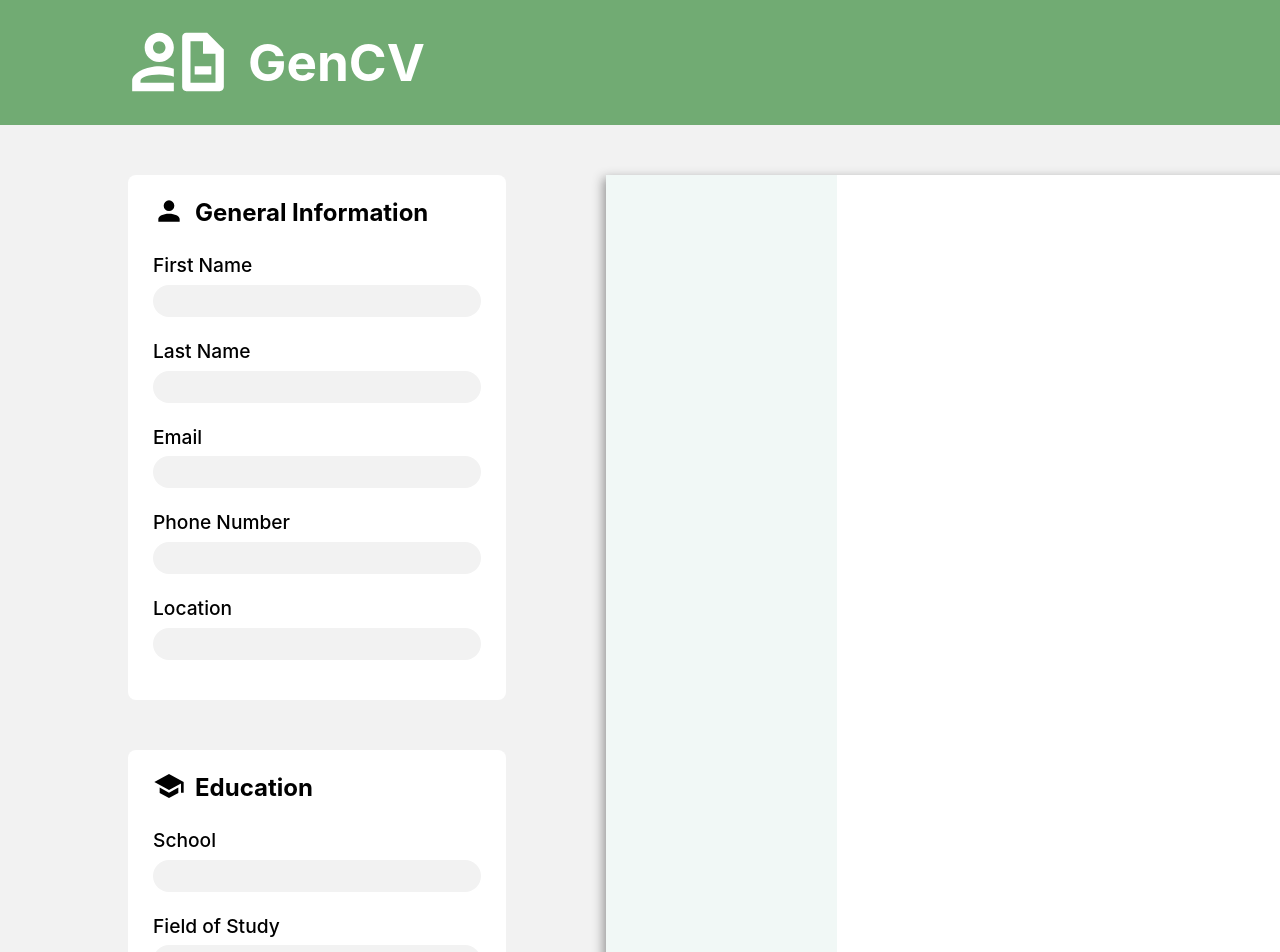
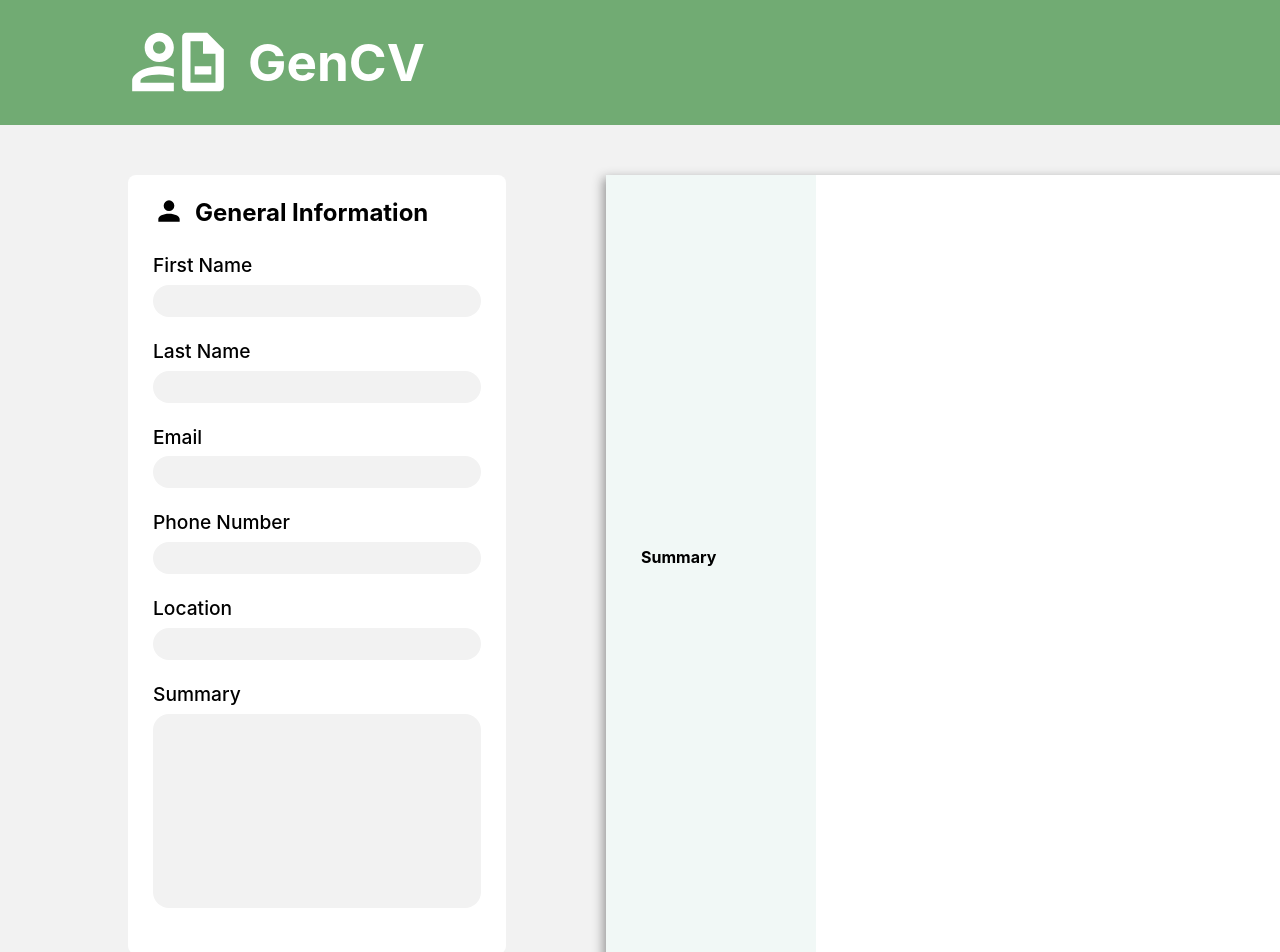
Before and after one commit to Gesem-Martinez/gencv, a React (Vite) app: page / in a window 1280 px wide. Shown: the top 952 px of the page. Built offline with nearby package versions, Linux system fonts and the light colour scheme.

Commit message:
Add different types of input based on props. Add basic preview structure

```diff
--- a/src/App.css
+++ b/src/App.css
@@ -71,7 +71,6 @@
 .preview-container {
   background-color: white;
   height: 1056px;
-  max-width: 816px;
   width: 816px;
   min-width: 700px;
   box-shadow: -3px 3px 10px #999999;
@@ -79,9 +78,12 @@
 }
 
 .preview-sidebar {
-  width: 33%;
+  width: 30%;
   height: 1056px;
   background-color: #F1F8F6;
+  position: absolute;
+  top: 0;
+  left: 0;
 }
 
 .preview-full-name {
@@ -90,6 +92,25 @@
   position: absolute;
   z-index: 1;
   top: 75px;
-  left: 75px;
+  left: 35px;
   color: #A5CDC1;
+  font-family: 'Times New Roman', Times, serif;
+  letter-spacing: 4px;
+  font-weight: 700;
 }
+
+.preview-summary{
+  position: absolute;
+  top: 370px;
+  left: 35px;
+}
+
+.preview-summary-header{
+  font-weight: 700;
+}
+
+.preview-summary-body{
+  font-size: 0.8rem;
+  width: 160px;
+  height: 200px;
+}
--- a/src/App.jsx
+++ b/src/App.jsx
@@ -10,6 +10,10 @@ import experienceIcon from "./assets/professional.svg";
 function App() {
   const [firstName, setFirstName] = useState('');
   const [lastName, setLastName] = useState('');
+  const [email, setEmail] = useState('');
+  const [phoneNumber, setPhoneNumber] = useState('');
+  const [location, setLocation] = useState('');
+  const [summary, setSummary] = useState('');
 
   const largeInput = 300;
   const smallInput = 120;
@@ -27,9 +31,10 @@ function App() {
           <Form label="General Information" icon={generalIcon}>
             <InputElem label="First Name" inputWidth={largeInput} value={firstName} onChange={(e) => setFirstName(e.target.value)}/>
             <InputElem label="Last Name" inputWidth={largeInput}  value={lastName} onChange={(e) => setLastName(e.target.value)}/>
-            <InputElem label="Email" inputWidth={largeInput} />
-            <InputElem label="Phone Number" inputWidth={largeInput} />
-            <InputElem label="Location" inputWidth={largeInput} />
+            <InputElem type='email' label="Email" inputWidth={largeInput} value={email} onChange={(e) => setEmail(e.target.value)}/>
+            <InputElem type='tel' label="Phone Number" inputWidth={largeInput}  value={phoneNumber} onChange={(e) => setPhoneNumber(e.target.value)}/>
+            <InputElem label="Location" inputWidth={largeInput}  value={location} onChange={(e) => setLocation(e.target.value)}/>
+            <InputElem type='textarea' label="Summary" inputWidth={largeInput} value={summary} onChange={(e) => setSummary(e.target.value)}/>
           </Form>
 
           <Form label="Education" icon={educationIcon}>
@@ -42,7 +47,7 @@ function App() {
           </Form>
 
           <Form label="Experience" icon={experienceIcon}>
-            <InputElem label="School" inputWidth={largeInput} />
+            <InputElem label="Prueba" inputWidth={largeInput} />
             <InputElem label="Field of Study" inputWidth={largeInput} />
             <div style={doubleSmInput}>
               <InputElem label="Start Date" inputWidth={smallInput} />
@@ -54,6 +59,10 @@ function App() {
         <div className="preview-container">
           <p className="preview-full-name">{firstName}<br/>{lastName}</p>
           <div className="preview-sidebar">
+            <div className="preview-summary">
+              <p className='preview-summary-header'>Summary</p>
+              <p className='preview-summary-body'>{summary}</p>
+            </div>
           </div>
         </div>
       </div>
--- a/src/InputElem.jsx
+++ b/src/InputElem.jsx
@@ -1,8 +1,37 @@
-export default function InputElem({ label, inputWidth, value='', onChange=() => {} }) {
-  return (
-    <div className="input-container">
-      <label htmlFor="fullName">{label}</label>
-      <input type="text" id="fullName" style={{maxWidth: inputWidth}} value={value} onChange={onChange}/>
-    </div>
-  );
+export default function InputElem({
+  type = "text",
+  label,
+  inputWidth,
+  value = "",
+  onChange = () => { },
+}) {
+  if (type === "textarea") {
+    return (
+      <div className="input-container">
+        <label htmlFor={label}>{label}</label>
+        <textarea
+          name={label}
+          id={label}
+          value={value}
+          onChange={onChange}
+          cols="30"
+          rows="10"
+          maxLength={265}
+        ></textarea>
+      </div>
+    );
+  } else {
+    return (
+      <div className="input-container">
+        <label htmlFor={label}>{label}</label>
+        <input
+          type={type}
+          id={label}
+          style={{ maxWidth: inputWidth }}
+          value={value}
+          onChange={onChange}
+        />
+      </div>
+    );
+  }
 }
--- a/src/index.css
+++ b/src/index.css
@@ -46,7 +46,7 @@ button {
   transition: border-color 0.25s;
 }
 
-input {
+input, textarea {
   background-color: #f2f2f2;
   border: none;
   font-size: 1rem;
@@ -55,9 +55,17 @@ input {
   width: 300px;
 }
 
+textarea {
+  resize: none;
+}
+
 label {
   font-size: 1.2rem;
   font-weight: 500;
   display: block;
   margin-bottom: 5px;
 }
+
+p {
+  margin: 0;
+}
```
